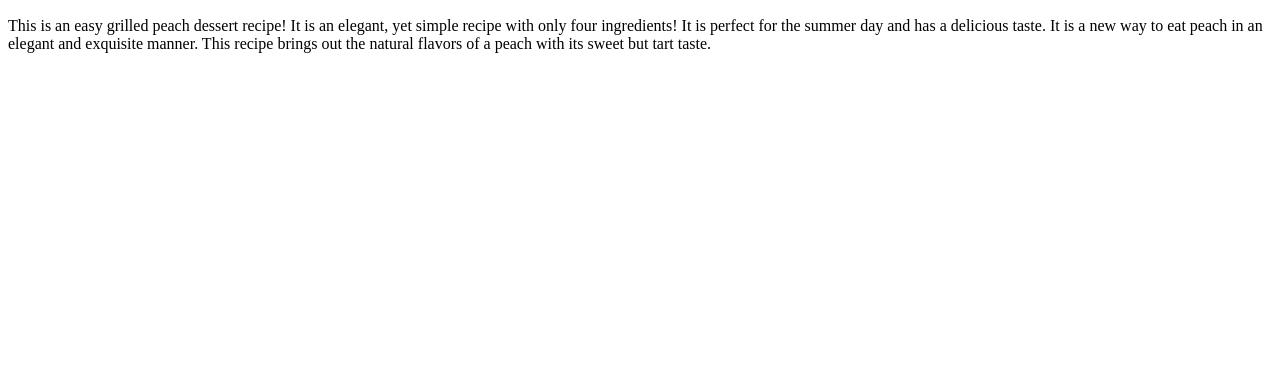
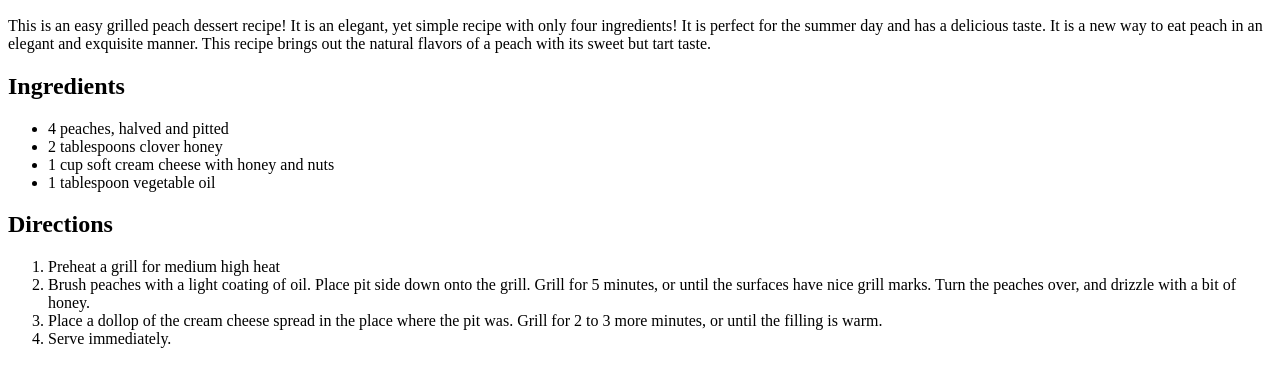
Before and after one commit to elgin-vuong/odin-recipes, a plain HTML site: page recipes/grilled-peaches-and-cream.html in a window 1280 px wide. Shown: the part 434-800 px from the top of the page. Drawn offline with Linux system fonts and the light colour scheme.

Commit message:
Add ingredients and instructions to peach recipe

```diff
--- a/recipes/grilled-peaches-and-cream.html
+++ b/recipes/grilled-peaches-and-cream.html
@@ -13,5 +13,25 @@
     <h2>Description</h2>
 
     <p>This is an easy grilled peach dessert recipe! It is an elegant, yet simple recipe with only four ingredients! It is perfect for the summer day and has  a delicious taste. It is a new way to eat peach in an elegant and exquisite manner. This recipe brings out the natural flavors of a peach with its sweet but tart taste.</p>
+
+    <h2>Ingredients</h2>
+
+    <ul>
+        <li>4 peaches, halved and pitted</li>
+        <li>2 tablespoons clover honey</li>
+        <li>1 cup soft cream cheese with honey and nuts</li>
+        <li>1 tablespoon vegetable oil</li>
+    </ul>
+
+    <h2>Directions</h2>
+
+    <ol>
+        <li>Preheat a grill for medium high heat</li>
+        <li>Brush peaches with a light coating of oil. Place pit side down onto the grill. Grill for 5 minutes, or until the surfaces have nice grill marks. Turn the peaches over, and drizzle with a bit of honey.</li>
+        <li>Place a dollop of the cream cheese spread in the place where the pit was. Grill for 2 to 3 more minutes, or until the filling is warm.</li>
+        <li>Serve immediately.</li>
+    </ol>
+
+
 </body>
 </html>
```
